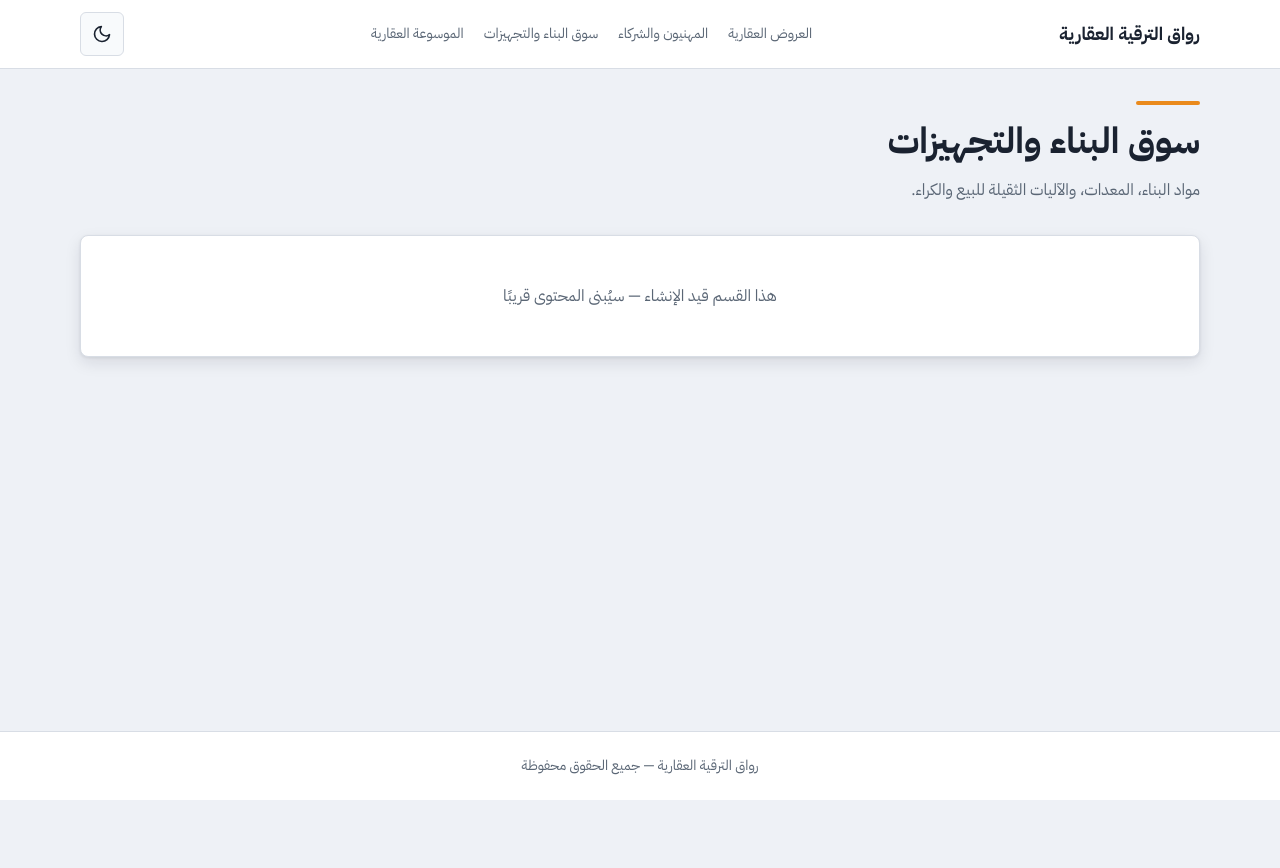
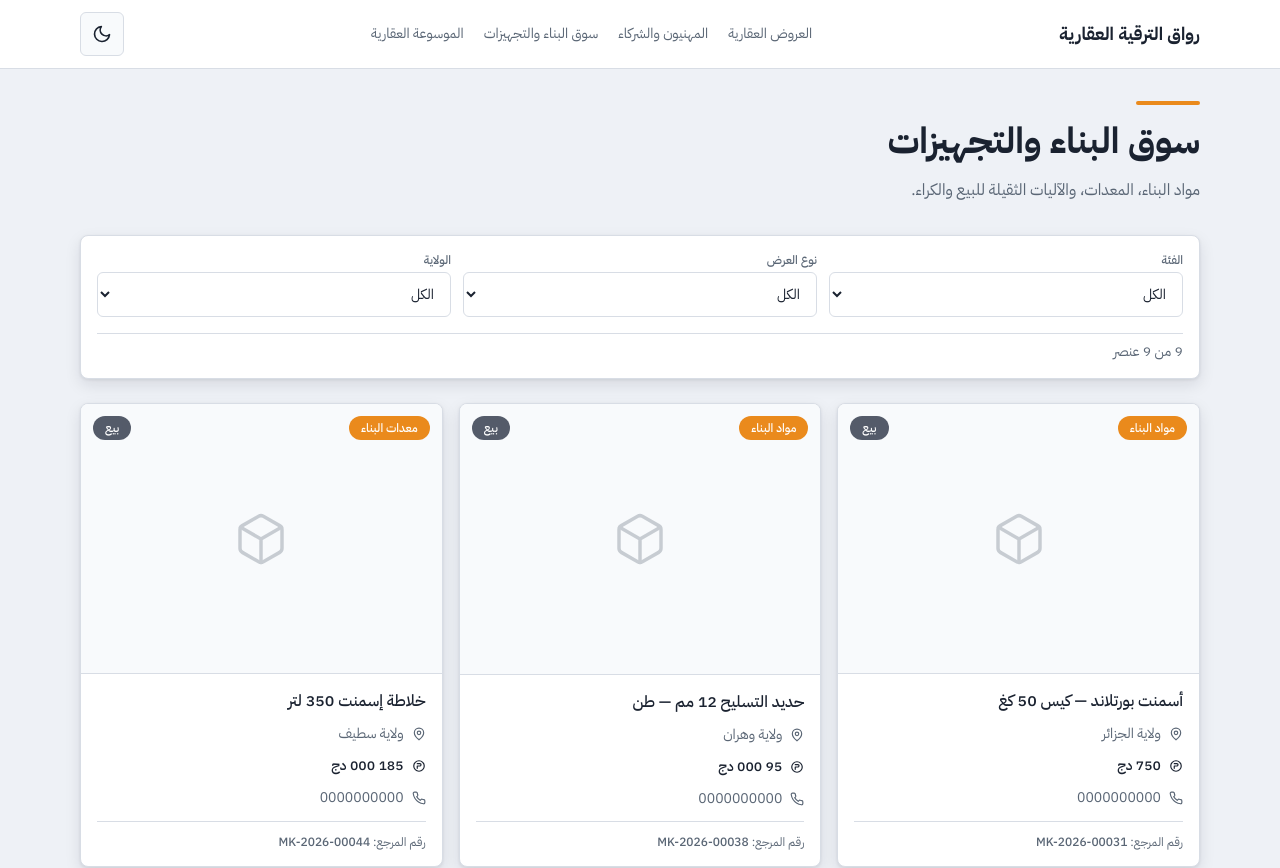
Before and after one commit to akramroyale24-jpg/riwaq-real-estate-development, a Next.js app: page /market in a window 1280 px wide. Shown: the top 868 px of the page. Before the commit the page ends 800 px from the top, so only its background shows below. Built offline with nearby package versions, Linux system fonts and the light colour scheme.

Commit message:
Update page.tsx

```diff
--- a/app/market/page.tsx
+++ b/app/market/page.tsx
@@ -1,5 +1,6 @@
 import PageHeader from "@/components/layout/PageHeader";
-import Card from "@/components/ui/Card";
+import MarketBrowser from "@/components/market/MarketBrowser";
+import { SAMPLE_MARKET_ITEMS } from "@/lib/market-items";
 
 export default function MarketPage() {
   return (
@@ -9,11 +10,7 @@ export default function MarketPage() {
         title="سوق البناء والتجهيزات"
         description="مواد البناء، المعدات، والآليات الثقيلة للبيع والكراء."
       />
-      <Card>
-        <p className="text-center text-text-muted py-8">
-          هذا القسم قيد الإنشاء — سيُبنى المحتوى قريبًا
-        </p>
-      </Card>
+      <MarketBrowser items={SAMPLE_MARKET_ITEMS} />
     </div>
   );
 }
```
